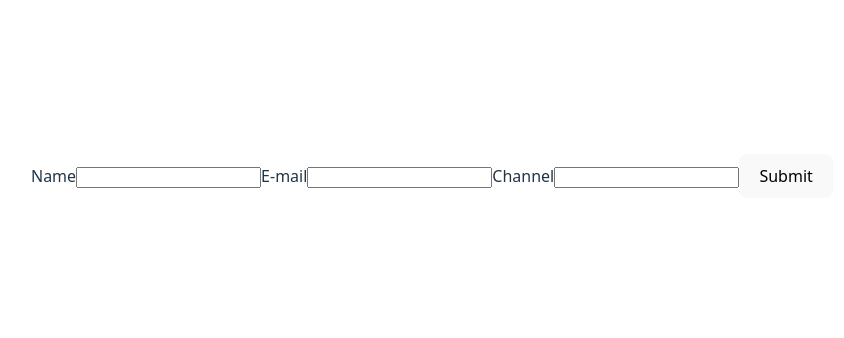
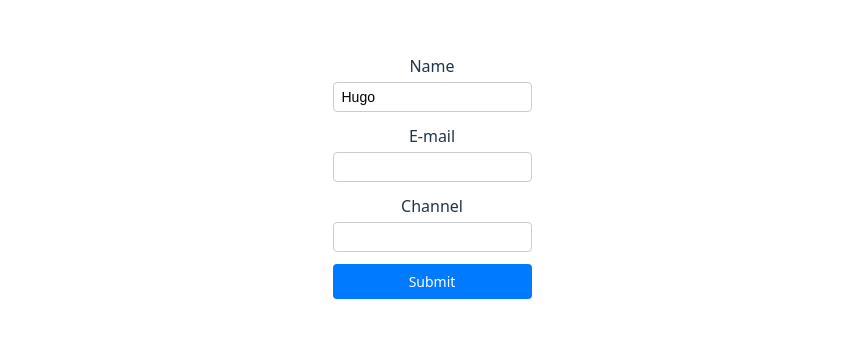
Before and after one commit to hmachefe/react-formik, a React (Vite) app: page / in a window 1280 px wide. Shown: the part 224-562 px from the top of the page, without its empty margins (208-1052 px from the left). Built offline with nearby package versions, Linux system fonts and the light colour scheme.

Commit message:
add formik as a node module, create YoutubeForm component with companion css file, and import it in App.jsx main file

```diff
--- a/package.json
+++ b/package.json
@@ -10,6 +10,7 @@
     "preview": "vite preview"
   },
   "dependencies": {
+    "formik": "^2.4.9",
     "react": "^19.2.0",
     "react-dom": "^19.2.0"
   },
--- a/src/App.jsx
+++ b/src/App.jsx
@@ -1,11 +1,9 @@
 import { useState } from 'react'
-import reactLogo from './assets/react.svg'
-import viteLogo from '/vite.svg'
 import './App.css'
 import YoutubeForm from './components/YoutubeForm'
+import { useFormik } from 'formik'
 
 function App() {
-  const [count, setCount] = useState(0)
 
   return (
     <>
--- /dev/null
+++ b/src/components/YoutubeForm.css
@@ -0,0 +1,41 @@
+.form-container {
+  padding: 20px;
+}
+
+form {
+  display: flex;
+  flex-direction: column;
+  gap: 12px;
+  max-width: 300px;
+}
+
+.form-field {
+  display: flex;
+  flex-direction: column;
+  gap: 4px;
+}
+
+label {
+  font-weight: 500;
+}
+
+input {
+  padding: 6px 8px;
+  border: 1px solid #ccc;
+  border-radius: 4px;
+  font-size: 14px;
+}
+
+button {
+  padding: 8px;
+  background-color: #007bff;
+  color: white;
+  border: none;
+  border-radius: 4px;
+  cursor: pointer;
+  font-size: 14px;
+}
+
+button:hover {
+  background-color: #0056b3;
+}
--- a/src/components/YoutubeForm.jsx
+++ b/src/components/YoutubeForm.jsx
@@ -1,22 +1,41 @@
 import React from 'react'
+import { useFormik } from 'formik';
+import './YoutubeForm.css';
 
 function YoutubeForm() {
+
+  const formik = useFormik({
+    initialValues: {
+        name: 'Hugo',
+        email: '',
+        channel: ''
+    }
+  });
+
+  console.log('Form values', formik.values);
+
   return (
-    <div>
+    <div className='form-container'>
         <form>
-            <label htmlFor='name'>Name</label>
-            <input type='text' id='name' name='name' />
+            <div className='form-field'>
+                <label htmlFor='name'>Name</label>
+                <input type='text' id='name' name='name' onChange={formik.handleChange} value={formik.values.name} />
+            </div>
 
-            <label htmlFor='email'>E-mail</label>
-            <input type='email' id='email' name='email' />
+            <div className='form-field'>
+                <label htmlFor='email'>E-mail</label>
+                <input type='email' id='email' name='email' onChange={formik.handleChange} value={formik.values.email}/>
+            </div>
 
-            <label htmlFor='channel'>Channel</label>
-            <input type='text' id='channel' name='channel' />
+            <div className='form-field'>
+                <label htmlFor='channel'>Channel</label>
+                <input type='text' id='channel' name='channel' onChange={formik.handleChange} value={formik.values.channel}/>
+            </div>
 
-            <button>Submit</button>
+            <button type='button'>Submit</button>
         </form>
-        </div>
-    )
+    </div>
+  )
 }
 
 export default YoutubeForm
```
Also changed, not shown: 1 other file (tests, documents, lock files or other folders).
